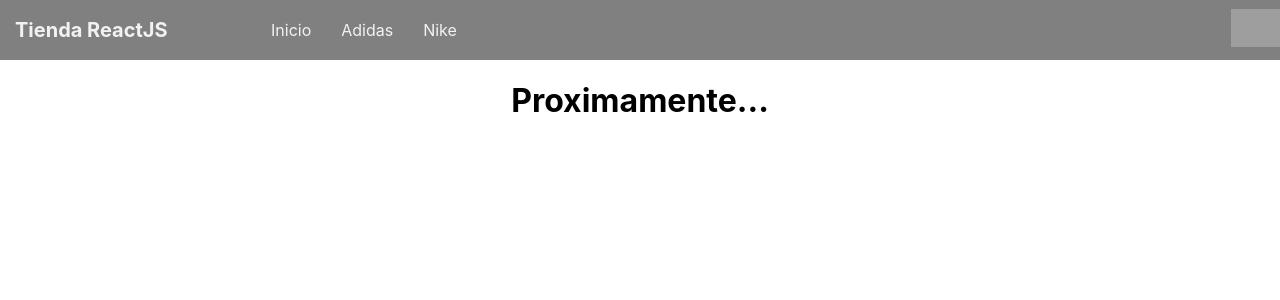
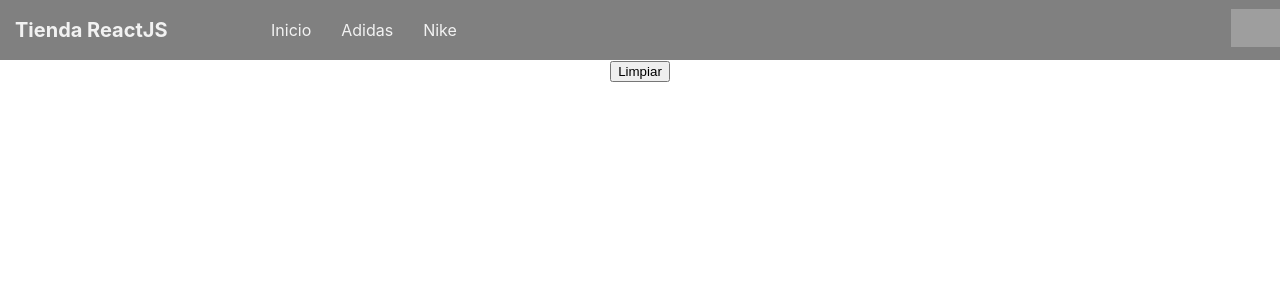
Before and after one commit to DToledoZuniga/React, a React (Create React App) app in the folder DesCla3/: page /cart in a window 1280 px wide. Shown: the top 300 px of the page. Built offline with nearby package versions, Linux system fonts and the light colour scheme; grey boxes are pictures that could not be loaded.

Commit message:
Desafío: CartContext

```diff
--- a/DesCla3/src/App.js
+++ b/DesCla3/src/App.js
@@ -4,9 +4,11 @@ import ItemListContainer from './component/ItemListContainer';
 import ItemDetailContainer from './component/ItemDetailContainer';
 import Cart from './component/Cart';
 import {BrowserRouter, Routes, Route} from 'react-router-dom'
+import { CartContextProvider } from './context/CartContext';
 
 function App() {
     return (
+        <CartContextProvider>
             <BrowserRouter>
                 <div className="App">
                     <NavBar />
@@ -18,6 +20,7 @@ function App() {
                     </Routes>
                 </div>
             </BrowserRouter>
+        </CartContextProvider>
     )
 }
 
--- a/DesCla3/src/component/Cart.js
+++ b/DesCla3/src/component/Cart.js
@@ -1,9 +1,14 @@
-import React from 'react'
+import { useCartContext } from "../context/CartContext"
+
 
 const Cart = () => {
+
+    const {cartList, limpiarCarrito} = useCartContext()
+
     return (
         <div>
-            <h1>Proximamente...</h1>
+            {cartList.map(prod => <li key={prod.id}>{prod.nombreProducto} - Cantidad : {prod.cantidad}</li>)}
+            <button onClick={limpiarCarrito}>Limpiar</button>
         </div>
     )
 }
--- a/DesCla3/src/component/ItemCount.js
+++ b/DesCla3/src/component/ItemCount.js
@@ -3,6 +3,27 @@ import './ItemDetail.css';
 import {useState} from 'react'
 
 function ItemCount(props) {
+
+    const [contador, setContador] = useState(1);
+
+    function sumarContador()
+    {
+        if(contador+1 <= props.stock)
+        {
+            setContador(contador+1)
+            props.saveCount(contador+1)
+        }
+    }
+
+    function restarContador()
+    {
+        if(contador-1 >= 1)
+        {
+            setContador(contador-1)
+            props.saveCount(contador-1)
+        }
+    }
+
     return (
             <div>
                 <table className='tableStock' cellSpacing={0}>
@@ -17,13 +38,13 @@ function ItemCount(props) {
                         </tr>
                         <tr className='tableCount'>
                             <td className='countMenos'>
-                                <button onClick={props.restarContador} className='buttonCountMenos' >-</button>
+                                <button onClick={restarContador} className='buttonCountMenos' >-</button>
                             </td>
                             <td >
-                                <button className='countText'>{props.contador}</button>
+                                <button className='countText'>{contador}</button>
                             </td>
                             <td className='countMas'>
-                                <button onClick={props.sumarContador} className='buttonCountMas' >+</button>
+                                <button onClick={sumarContador} className='buttonCountMas' >+</button>
                             </td>
                         </tr>
                     </tbody>
--- a/DesCla3/src/component/ItemDetail.js
+++ b/DesCla3/src/component/ItemDetail.js
@@ -1,8 +1,9 @@
-import React from 'react'
+import React, { useContext } from 'react'
 import './ItemDetail.css';
 import {useState} from 'react'
 import ItemCount from './ItemCount';
 import {Link} from 'react-router-dom'
+import { useCartContext } from '../context/CartContext';
 
 const ButtonAgg=({cambioBtn})=>{
     return (
@@ -18,30 +19,22 @@ const ButtonCart=()=>{
     )
 }
 
+
 const ItemDetail = ({producto}) => {
+    let contador = 1
+    const {cartList,aggCarrito} = useCartContext()
+
     const[tipoBoton, setTipoBoton] = useState('agregar')
-    const [contador, setContador] = useState(1);
 
     const cambioBtn=()=>{
         setTipoBoton('cart')
-        console.log('Seleccionaste ' + contador + ' productos')
+        aggCarrito({...producto, cantidad: contador})
     }
 
-    function sumarContador()
-    {
-        if(contador+1 <= producto.stock)
-        {
-            setContador(contador+1)
-        }
+    const saveCount=(count)=>{
+        contador = count
     }
 
-    function restarContador()
-    {
-        if(contador-1 >= 1)
-        {
-            setContador(contador-1)
-        }
-    }
 
     return (
         <div className='div'>
@@ -58,12 +51,13 @@ const ItemDetail = ({producto}) => {
                         <br />
                         <h3>Precio : {producto.precio}</h3>
                         <br />
-                        <ItemCount stock={producto.stock} sumarContador={sumarContador} restarContador={restarContador} contador={contador}/>
+                        {/* <ItemCount stock={producto.stock} sumarContador={sumarContador} restarContador={restarContador} contador={contador}/> */}
+                        <ItemCount stock={producto.stock} saveCount={saveCount}/>
                         <br />
                         <br />
                         {
                             tipoBoton === 'agregar' ?
-                                <ButtonAgg cambioBtn={cambioBtn} />
+                                <ButtonAgg cambioBtn={cambioBtn}/>
                             :
                                 <ButtonCart />
                         }
--- a/DesCla3/src/component/ItemList.js
+++ b/DesCla3/src/component/ItemList.js
@@ -1,36 +1,14 @@
 import React from 'react'
-import {useState, useEffect} from 'react'
 import Item from './Item'
-import { getProductos } from './Mock'
 import './Item.css';
+import {useState} from 'react'
 
 
 function ItemList(props) {
-    const [productos, setProductos] = useState([])
-    const [cargando, setCargando] = useState(true)
-
-    useEffect(()=>{
-        if(props.IDCategoria){
-            getProductos
-            .then(resp => setProductos(resp.filter(prod => prod.marca === props.IDCategoria)))
-            .catch(err => console.log('Error del Proceso' + err))
-            .finally(()=> setCargando(false))
-        }
-        else
-        {
-            getProductos
-            .then(resp => setProductos(resp))
-            .catch(err => console.log('Error del Proceso' + err))
-            .finally(()=> setCargando(false))
-        }
-    }, [props.IDCategoria])
 
     return (
         <div className='divItems'>
-            { cargando ? <img className='loadingItem' src="https://www.superiorlawncareusa.com/wp-content/uploads/2020/05/loading-gif-png-5.gif"></img>
-                :
-            productos.map(prod => <Item key={prod.id} producto={prod} />)
-            }
+            {props.productos.map(prod => <Item key={prod.id} producto={prod} />)}
         </div>
     )
 }
--- a/DesCla3/src/component/ItemListContainer.js
+++ b/DesCla3/src/component/ItemListContainer.js
@@ -2,15 +2,42 @@ import React from 'react'
 import { useParams } from 'react-router-dom'
 import ItemCount from './ItemCount'
 import ItemList from './ItemList'
+import { getProductos } from './Mock'
+import {useState, useEffect} from 'react'
+
+
 
 function ItemListContainer(props) {
 
     const {idCategoria} = useParams()
+    let marca = idCategoria
+
+    const [productos, setProductos] = useState([])
+    const [cargando, setCargando] = useState(true)
+
+    useEffect(()=>{
+        if(marca){
+            getProductos
+            .then(resp => setProductos(resp.filter(prod => prod.marca === marca)))
+            .catch(err => console.log('Error del Proceso' + err))
+            .finally(()=> setCargando(false))
+        }
+        else
+        {
+            getProductos
+            .then(resp => setProductos(resp))
+            .catch(err => console.log('Error del Proceso' + err))
+            .finally(()=> setCargando(false))
+        }
+    }, [idCategoria])
 
     return (
         <div>
             <br/>
-            <ItemList IDCategoria={idCategoria}/>
+            { cargando ? <img className='loadingItem' src="https://www.superiorlawncareusa.com/wp-content/uploads/2020/05/loading-gif-png-5.gif"></img>
+                :
+                <ItemList productos={productos}/>
+            }
         </div>
     )
 }
--- /dev/null
+++ b/DesCla3/src/context/CartContext.js
@@ -0,0 +1,42 @@
+import {useState, createContext, useContext } from 'react'
+
+const CartContext = createContext([])
+
+export function useCartContext(){
+    return useContext(CartContext)
+}
+
+export const CartContextProvider =({children}) =>{
+
+    const [cartList, setCartList] = useState([])
+
+    function aggCarrito(items){
+
+        const indice = cartList.findIndex(i => i.id === items.id)
+
+        if(indice >= 0){
+            let cantNew = cartList[indice].cantidad + items.cantidad
+            cartList[indice].cantidad = cantNew
+            let newArray = [...cartList]
+            setCartList(newArray)
+        }
+        else{
+            setCartList( [...cartList,items] )
+        }
+
+    }
+
+    function limpiarCarrito(){
+        setCartList([])
+    }
+
+    return(
+        <CartContext.Provider value={{
+            cartList,
+            aggCarrito,
+            limpiarCarrito
+        }} >
+            {children}
+        </CartContext.Provider>
+    )
+}
```
Lines whose indentation alone changed are shown as unchanged.
